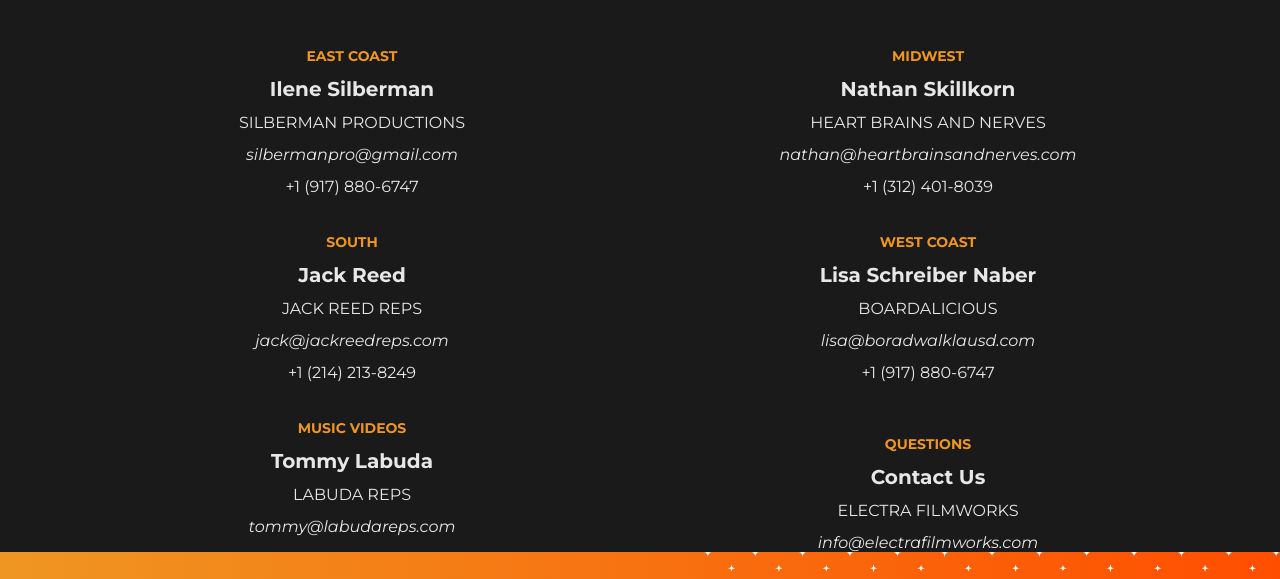
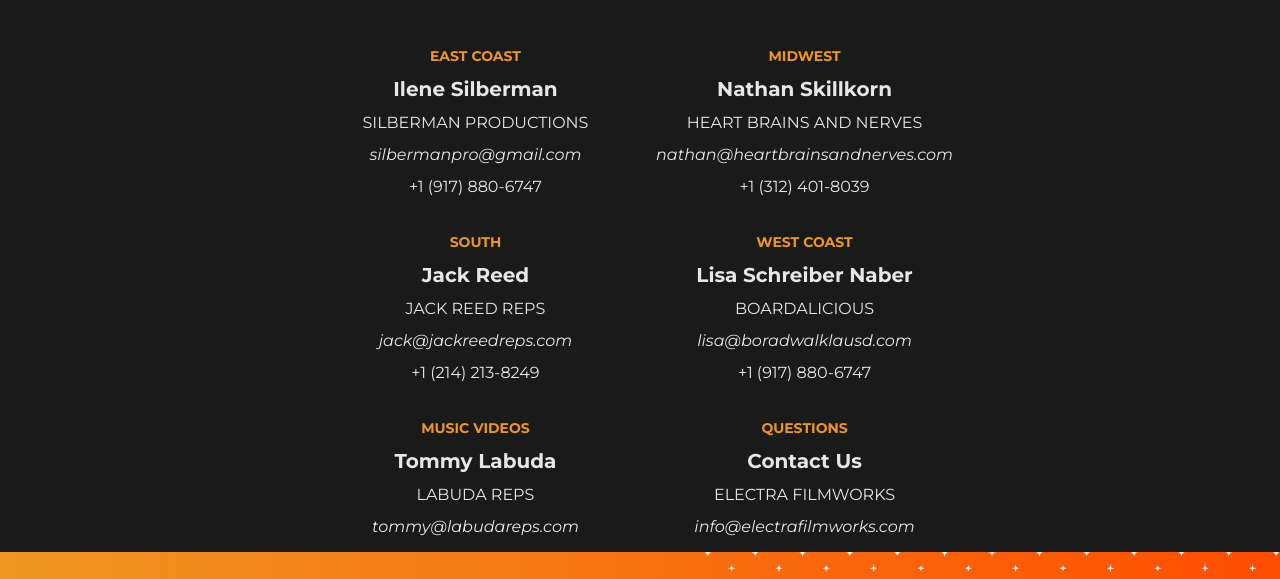
Before and after one commit to DeZoST/electra-website-v5, a website built with Vite: page index.html in a window 1280 px wide. Shown: the part 5754-6333 px from the top of the page. Built offline with nearby package versions, Linux system fonts and the light colour scheme.

Commit message:
Fixed too much space between the 2 columns

```diff
--- a/src/styles/components/reps.css
+++ b/src/styles/components/reps.css
@@ -1,22 +1,17 @@
-.reps__wrapper,
-.reps__container {
-    display: flex;
-}
-
 .reps__wrapper {
-    justify-content: center;
-    align-items: center;
-    flex-wrap: wrap;
+    display: grid;
+    grid-template-columns: repeat(2, 1fr);
     gap: 1rem;
-    width: 90%;
     padding: 0 1rem;
+    justify-items: center;
 }
 
 .reps__container {
+    display: flex;
     flex-direction: column;
-    width: fit-content;
-    flex-basis: 35%;
-    flex-grow: 1;
+    width: 100%;
+    align-items: center;
+    text-align: center;
 }
 
 .reps__section__image,
```
